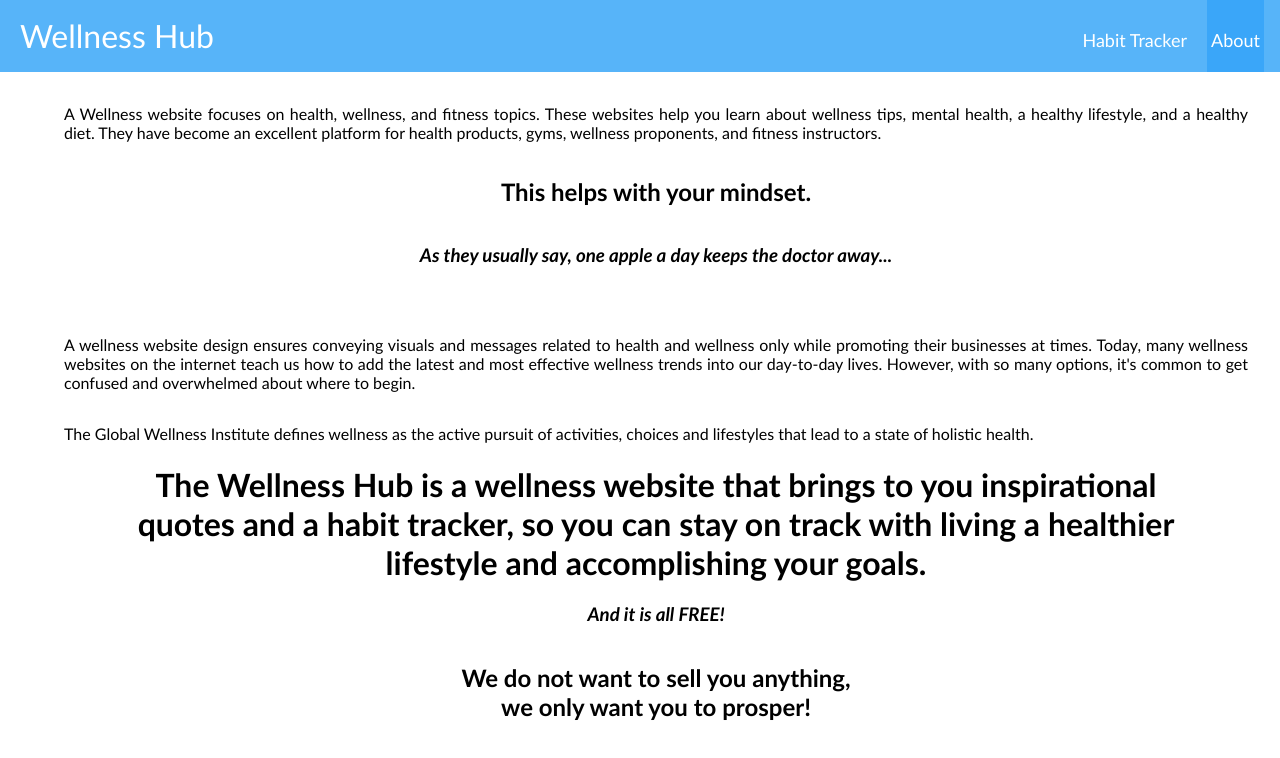
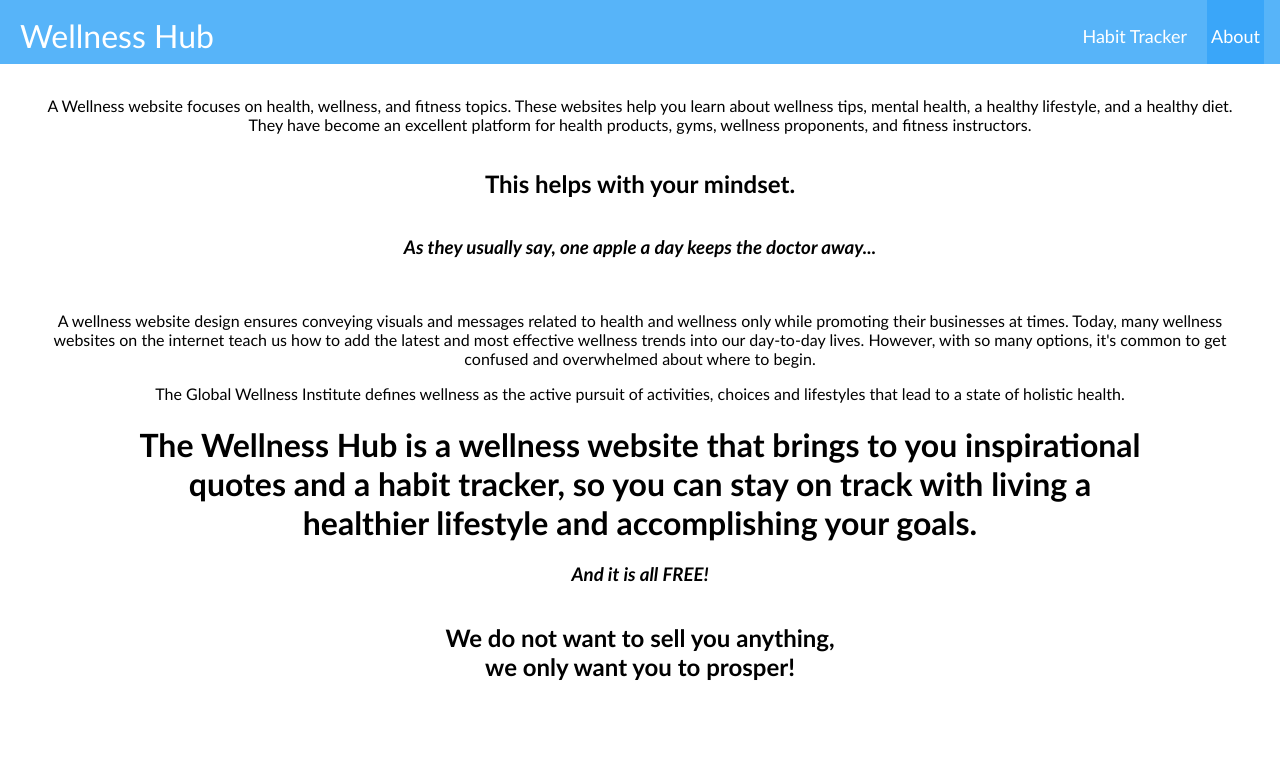
Before and after one commit to Cfaccetti/wellness-hub, a React (Create React App) app: page /about in a window 1280 px wide. Shown: the top 758 px of the page. Built offline with nearby package versions, Linux system fonts and the light colour scheme.

Commit message:
Final Edit

```diff
--- a/src/Pages/About/About.css
+++ b/src/Pages/About/About.css
@@ -15,9 +15,13 @@
   text-align: center;
 }
 
-p {
+.text1 .text2 .text3 {
   text-align: justify;
   margin-left: 3em;
   margin-right: 3em;
   margin-top: 2em;
 }
+
+.About {
+  margin: 2em;
+}
--- a/src/Pages/About/About.js
+++ b/src/Pages/About/About.js
@@ -3,12 +3,12 @@
 function About() {
 
   return (
-    <>
+    <div className='About'>
     <head>
         <title>What is Wellness</title>
     </head>
     <body>
-      <p>
+      <p className='text1'>
       A Wellness website focuses on health, wellness, and fitness topics. These websites help you learn about wellness tips, mental health, a healthy lifestyle, and a healthy diet. They have become an excellent platform for health products, gyms, wellness proponents, and fitness instructors.
       </p>
       <br></br>
@@ -16,15 +16,15 @@
       <br></br>
       <h3>As they usually say, one apple a day keeps the doctor away...</h3>
       <br></br>
-      <p>A wellness website design ensures conveying visuals and messages related to health and wellness only while promoting their businesses at times. Today, many wellness websites on the internet teach us how to add the latest and most effective wellness trends into our day-to-day lives. However, with so many options, it's common to get confused and overwhelmed about where to begin.</p>
-      <p>The Global Wellness Institute defines wellness as the active pursuit of activities, choices and lifestyles that lead to a state of holistic health.</p>
+      <p className='text2'>A wellness website design ensures conveying visuals and messages related to health and wellness only while promoting their businesses at times. Today, many wellness websites on the internet teach us how to add the latest and most effective wellness trends into our day-to-day lives. However, with so many options, it's common to get confused and overwhelmed about where to begin.</p>
+      <p className='text3'>The Global Wellness Institute defines wellness as the active pursuit of activities, choices and lifestyles that lead to a state of holistic health.</p>
       <h1>The Wellness Hub is a wellness website that brings to you inspirational quotes and a habit tracker, so you can stay on track with living a healthier lifestyle and accomplishing your goals.</h1>
       <h3>And it is all FREE!</h3>
       <br></br>
        <h2>We do not want to sell you anything,
         <br></br> we only want you to prosper!</h2>
     </body>
-    </>
+    </div>
   )
 }
 
--- a/src/Pages/Habits/Habitbox/Habitbox.css
+++ b/src/Pages/Habits/Habitbox/Habitbox.css
@@ -57,7 +57,7 @@
     margin-left: 1em
 }
 
-p {
+.instructions1 .instructions2 {
     text-align: justify;
 }
 
--- a/src/Pages/Habits/Habitbox/Habitbox.js
+++ b/src/Pages/Habits/Habitbox/Habitbox.js
@@ -89,16 +89,16 @@
     const data = habits.map(obj => {
       const totalCount = Object.values(obj).filter(val => typeof val === 'boolean').reduce((acc, curr) => acc + curr, 0);
       const percentage = Math.min(100, Math.round(totalCount / 7 * 100)); // assuming maximum of 7 counts
-      return [obj.id, obj.habit, totalCount, percentage];
+      return [obj.id, obj.habit, obj.type, totalCount, percentage];
     });
 
     console.log(data);
 
+const colourGroups = {'Household':'#bce38c', 'Self-care':'#ddcbdf', 'Self-growth':'#d1aad0'}
 
 const options = {
   tooltip: {},
   dataset: {
-    // dimensions: ['name', 'value'],
     source: data
   },
   xAxis: { type: 'category',
@@ -119,12 +119,16 @@
   series: [{
     data: data,
     type: 'bar',
+    itemStyle: {
+      color: function (params) {
+      return colourGroups[params.value[2]]}
+    },
     encode: {
       x: 1,
-      y: 3
+      y: 4
     },
   }],
-  color: ['#57b4f9']
+  // color: ['#57b4f9']
 };
 
     return(
@@ -132,8 +136,8 @@
     <div className="form-habit-list">
             <section className="instructionBox">
                 <h3>Instructions</h3>
-                <p>To add habits to the tracker, write the name of a habit to the text box, select the type of habit and click on save. </p>
-                <p>The updated list of habits will appear on the right hand side of the table.</p>
+                <p className='instructions1'>To add habits to the tracker, write the name of a habit to the text box, select the type of habit and click on save. </p>
+                <p className='instructions2'>The updated list of habits will appear on the right hand side of the table.</p>
         </section>
         <form id="habit-form" className="habitCreator" onSubmit={(e) => {e.preventDefault();
             setHabits([...habits, {id: Date.now(), habit, type, count1: false, count2:false, count3:false, count4:false, count5:false, count6:false, count7:false}]) }}>
--- a/src/index.css
+++ b/src/index.css
@@ -9,7 +9,7 @@
 }
 
 .container {
-  margin: 1rem;
+  /* margin: 1rem;  */
   text-align: center;
 }
 
@@ -27,7 +27,7 @@
   align-items: stretch;
   gap: 2rem;
   padding: 0 1rem;
-  min-height: 9vh;
+  min-height: 8vh;
 }
 
 .navBar ul {
```
